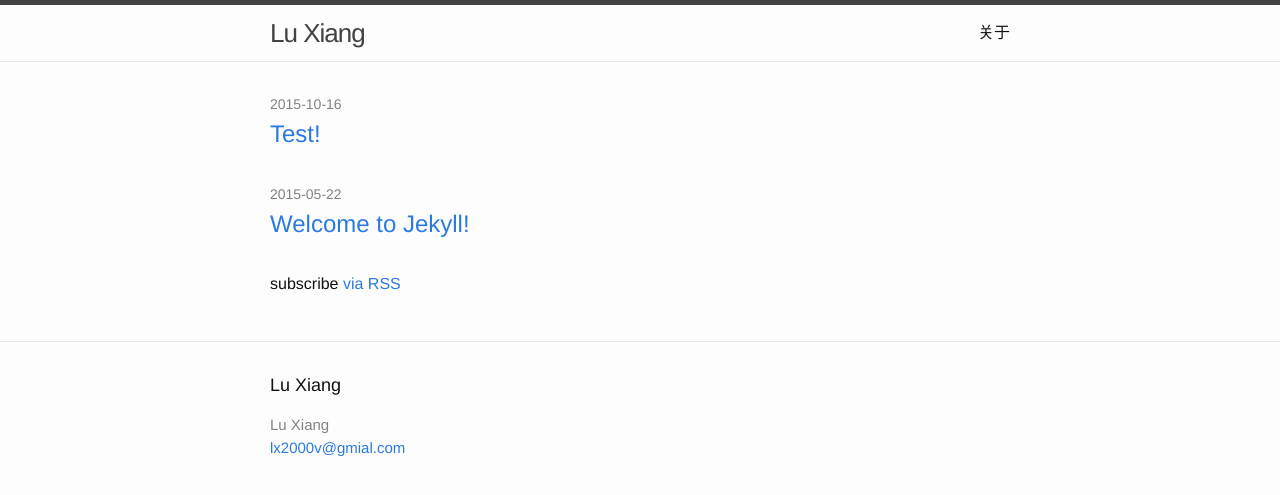
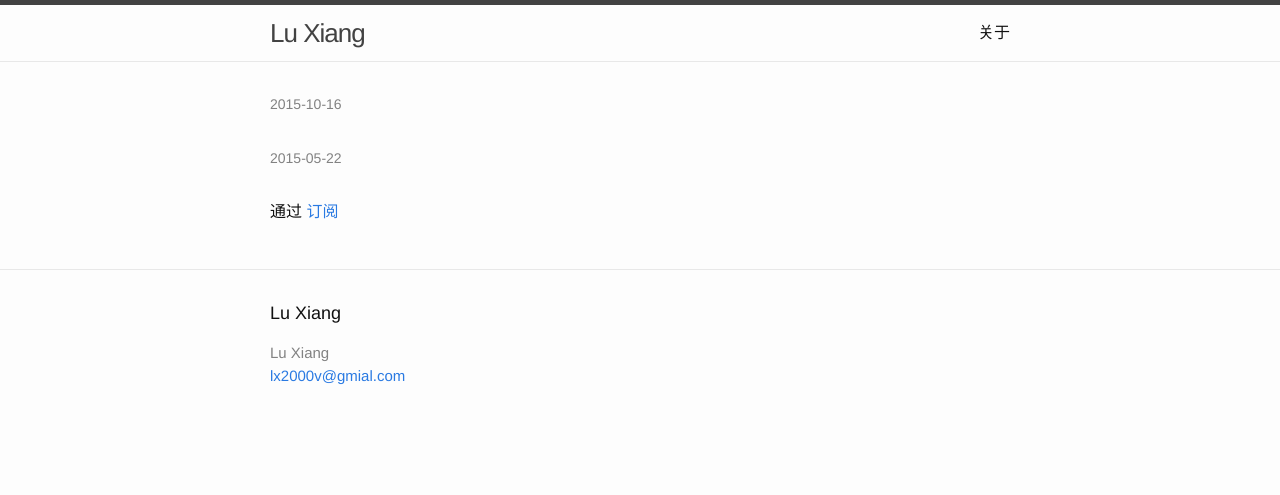
Before and after one commit to lx2000v/blog, a Jekyll site: the page built from index.html, in a window 1280 px wide. Shown: the top 495 px of the page. Built offline with Jekyll 4.4.1, drawn with Linux system fonts in a browser that asks for light colours.

```diff
--- a/index.html
+++ b/index.html
@@ -11,13 +11,13 @@ layout: default
       <li>
         <span class="post-meta">{{ post.date | date: "%Y-%m-%d" }}</span>
 
-        <h2>
+        <!-- <h2>
           <a class="post-link" href="{{ post.url | prepend: site.baseurl }}">{{ post.title }}</a>
-        </h2>
+        </h2> -->
       </li>
     {% endfor %}
   </ul>
 
-  <p class="rss-subscribe">subscribe <a href="{{ "/feed.xml" | prepend: site.baseurl }}">via RSS</a></p>
+  <p class="rss-subscribe">通过 <a href="{{ "/feed.xml" | prepend: site.baseurl }}">订阅</a></p>
 
 </div>
```
Also changed, not shown: favicon.ico.
